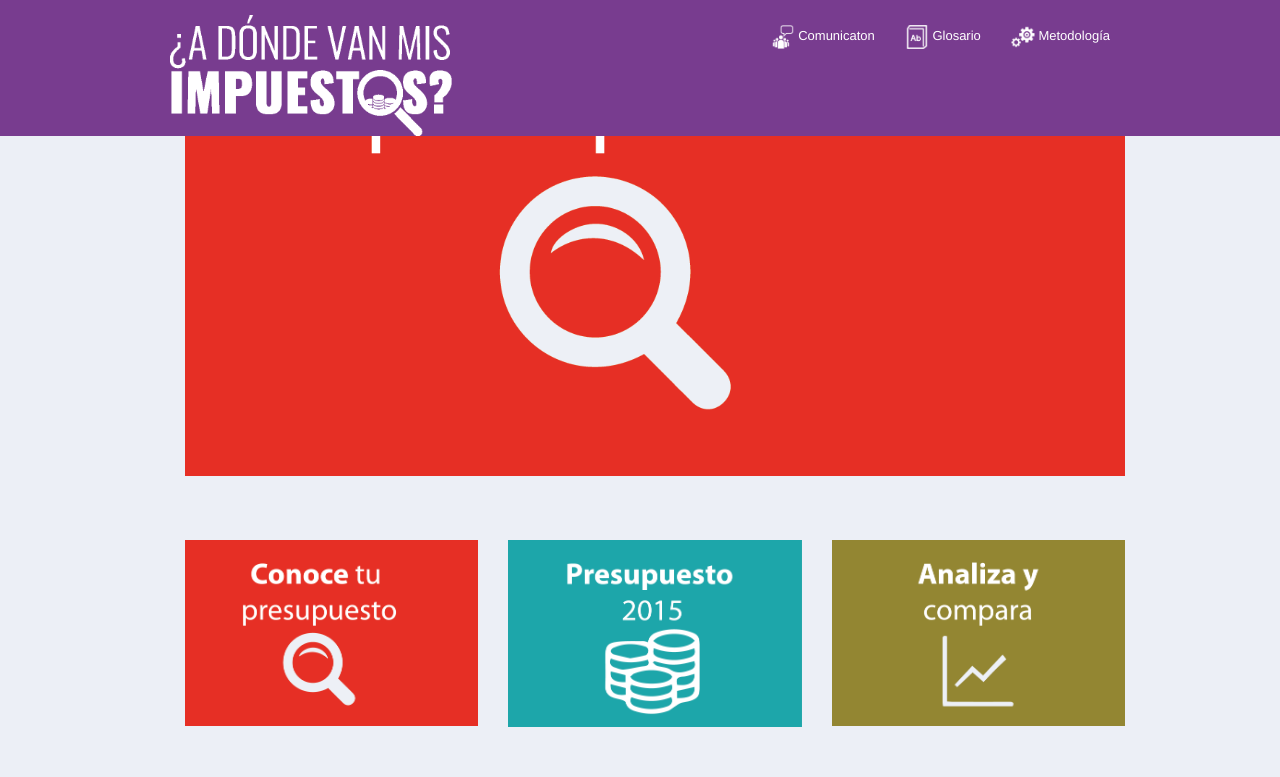
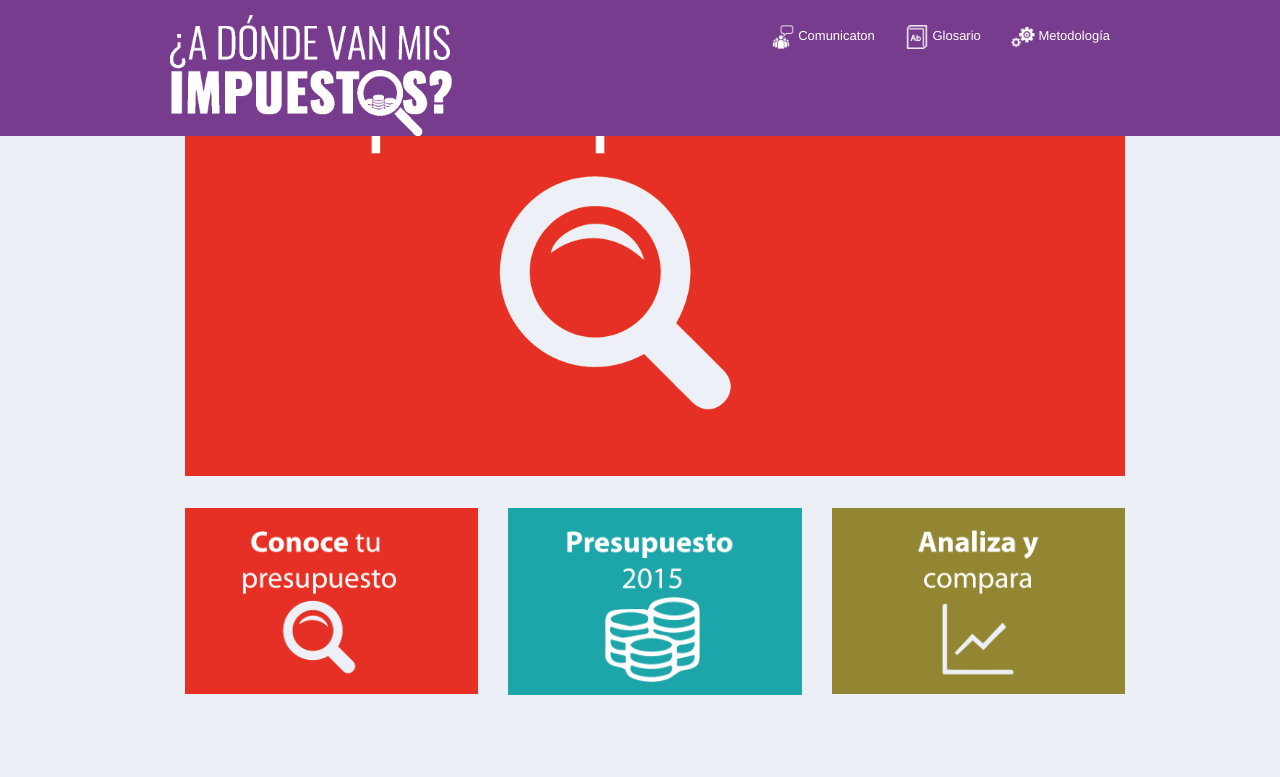
Before and after one commit to jherreragt/MiGuatemala.org, a Jekyll site: the page built from formacion-civica.html, in a window 1280 px wide and 1400 px high, scrolled down 222 px. Shown: the top 777 px of the window. Built offline with Jekyll 4.4.1, drawn with Linux system fonts in a browser that asks for light colours; nearby versions of some CDN libraries; some web fonts are replaced; grey boxes are pictures that could not be loaded.

Commit message:
Update style.css

```diff
--- a/css/style.css
+++ b/css/style.css
@@ -57,8 +57,8 @@ a {
 }
 
 .spaced {
-  margin-top: 4em;
-  margin-bottom: 3em;
+  margin-top: 2em;
+  margin-bottom: 2em;
 }
 
 #logo {
```
